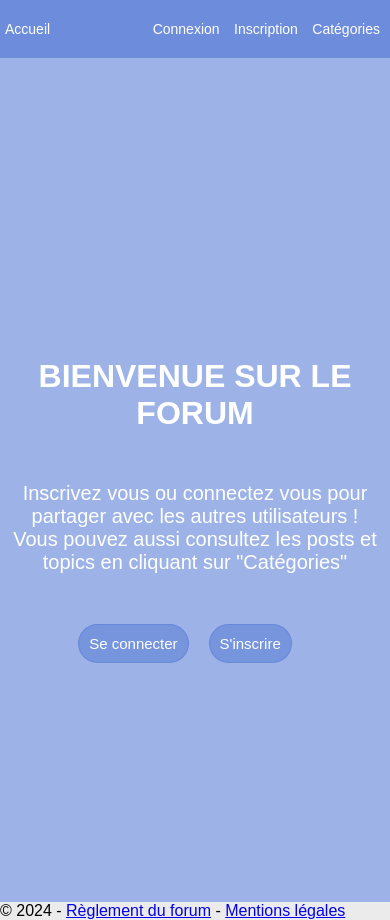
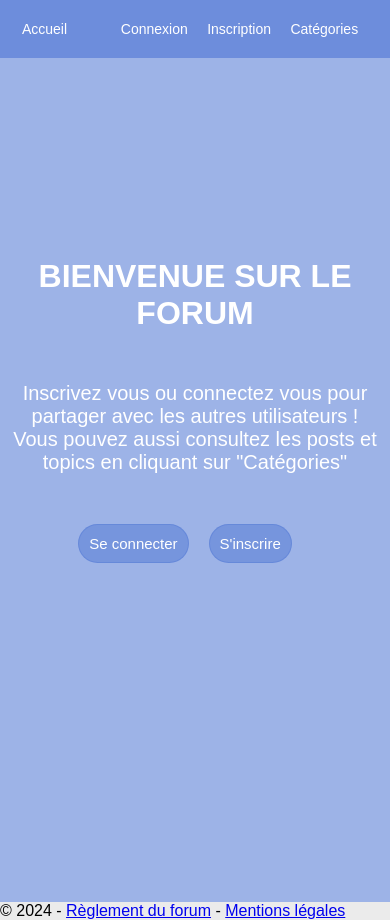
Before and after one commit to hjrayd/exo_forum, a PHP site: page / in a window 390 px wide. Run offline with PHP 8.4, Linux system fonts and the light colour scheme; some libraries are stand-ins or nearby versions.

Commit message:
the entire website is responsive

```diff
--- a/public/css/style.css
+++ b/public/css/style.css
@@ -454,6 +454,7 @@ input {
   padding: 10px;
   border-radius: 20px;
 
+
  }
 
  #wrapper-users h1 {
@@ -473,6 +474,8 @@ input {
   width: 50%;
 
  }
+
+
 
  .users {
   display: flex;
@@ -550,15 +553,24 @@ padding-top: 50px;
 @media screen and (max-width: 768px) {
 
 
-
+#wrapper-home h1 {
+  padding-top: 200px;
+}
  nav {
   display: flex;
-  padding-left: auto;
-
+  flex-wrap: wrap;
+  justify-content: space-around;
  }
 
+
+
  #nav-right {
-  padding: 0;
+ padding-right: 0;
+ }
+
+ #nav-right a {
+  padding-right: 5px;
+
  }
 
  #nav-left {
--- a/view/layout.php
+++ b/view/layout.php
@@ -20,9 +20,11 @@
                     <nav>
                         <div id="nav-left">
                             <a href="index.php?ctrl=home">Accueil</a>
+
                             <?php
                             if(App\Session::isAdmin()){
                                 ?>
+
                                 <a href="index.php?ctrl=home&action=users">Voir la liste des gens</a>
                             <?php } ?>
                         </div>
@@ -31,8 +33,10 @@
                             // si l'utilisateur est connecté
                             if(App\Session::getUser()){
                                 ?>
+                                <a href="index.php?ctrl=forum&action=index">Catégories</a>
                                 <a href="index.php?ctrl=security&action=logout">Déconnexion</a>
                                 <a href="index.php?ctrl=security&action=profile"><span class="fas fa-user"></span>&nbsp;<?= App\Session::getUser()?></a>
+
                                 <?php
                             }
                             else{
```
